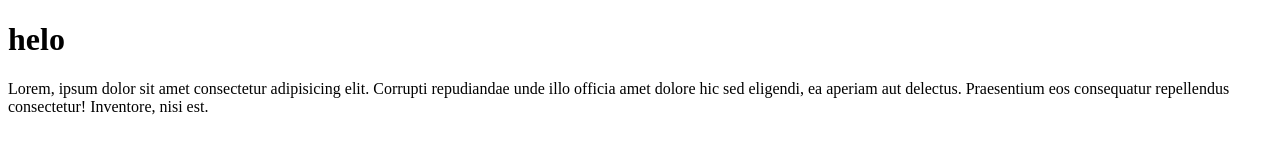
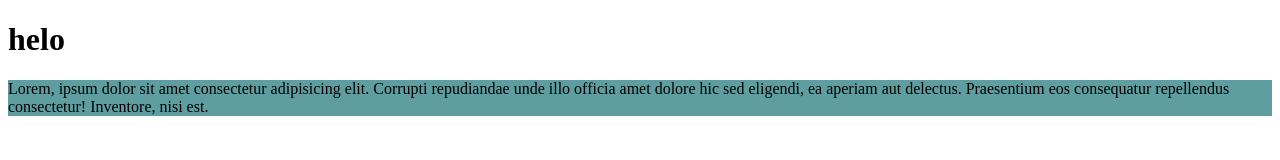
Before and after one commit to glockwild/vs-test, a plain HTML site: page index.html in a window 1280 px wide. Drawn offline with Linux system fonts and the light colour scheme.

Commit message:
Added css

```diff
--- /dev/null
+++ b/css/style.css
@@ -0,0 +1,3 @@
+p {
+    background-color: cadetblue;
+}
--- a/index.html
+++ b/index.html
@@ -5,6 +5,7 @@
     <meta http-equiv="X-UA-Compatible" content="IE=edge">
     <meta name="viewport" content="width=device-width, initial-scale=1.0">
     <title>Document</title>
+    <link rel="stylesheet" href="./css/style.css">
 </head>
 <body>
 
```
